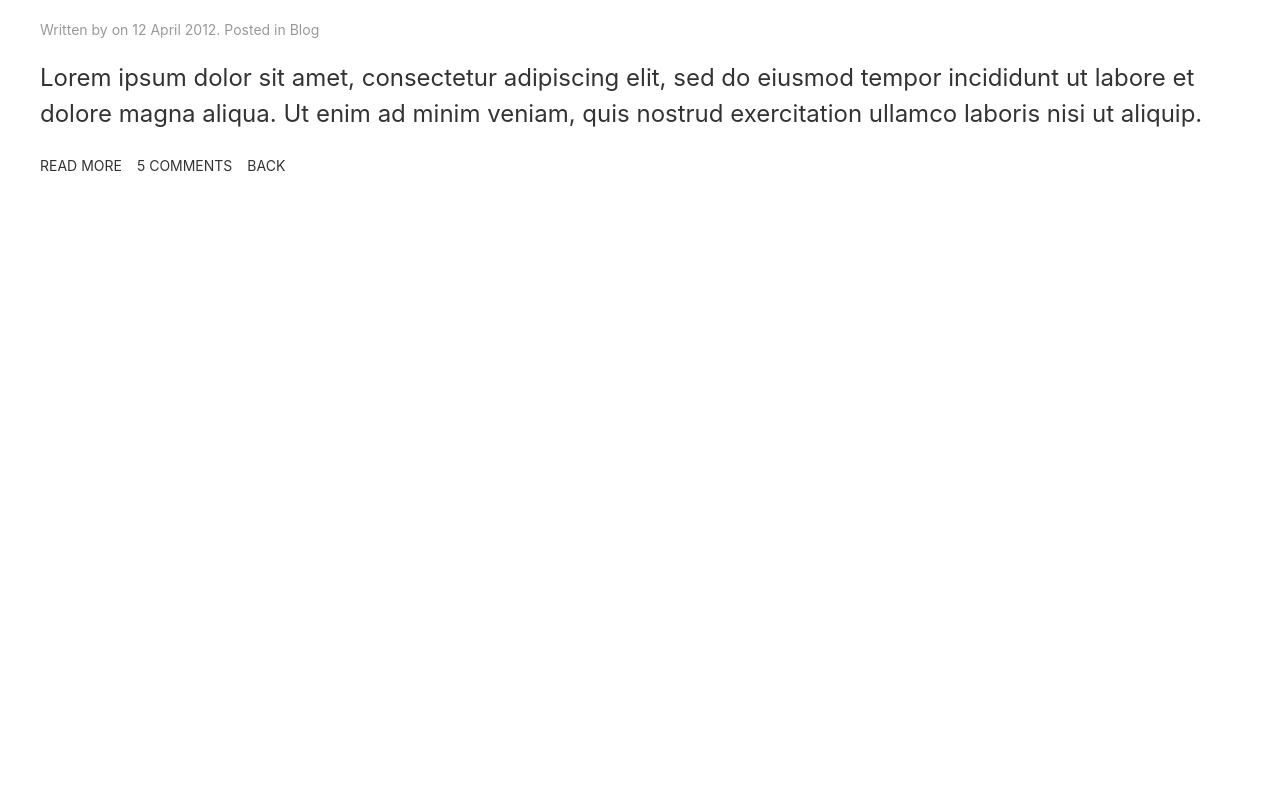
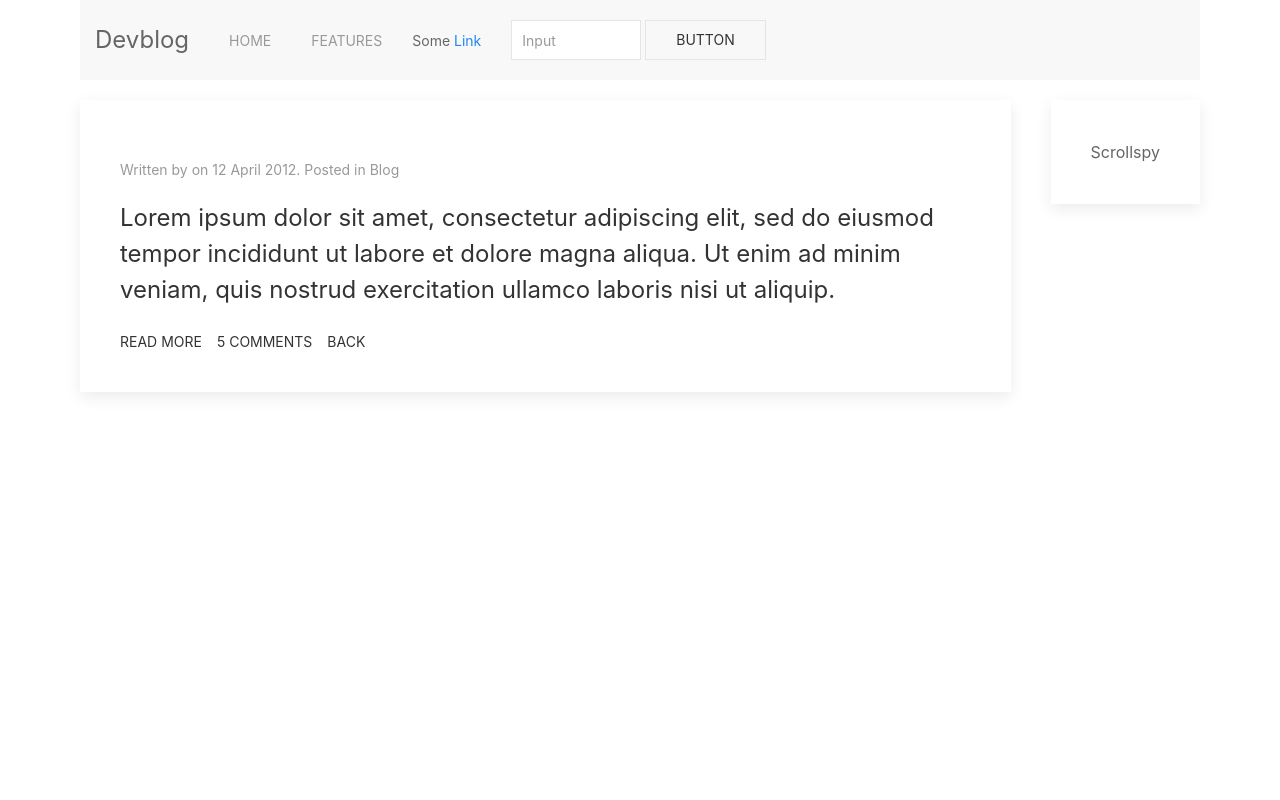
Before and after one commit to Madalin-Antonoiu/python-devblog, a Django app: template main/blog/templates/post_detail.html in a window 1280 px wide. Run offline with Django 3.2, Linux system fonts and the light colour scheme; the template is opened without the code that fills it, so the values that code supplies are empty.

Commit message:
Main UI organized.

```diff
--- a/main/blog/templates/base.html
+++ b/main/blog/templates/base.html
@@ -10,17 +10,29 @@
     <link rel="stylesheet" type="text/css" href="{% static 'uikit.min.css' %}" />
 
 
-    <title>Document</title>
+    <title>Devblog - Home</title>
 </head>
 <body>
-    {% block content %}
 
-    {% endblock %}
+    <!-- a. WRAPPER as tall as the viewport-->
+    <div class="uk-container uk-height-viewport uk-background-norepeat ">
+
+        <!-- b. NAVBAR-->
+        {% include 'navbar.html' %}
+
+        <!-- c. MAIN CONTENT container that offsets the nevbar-->
+        <div class="uk-container" uk-height-viewport="offset-top: true">
+
+            {% block content %}
+            {% endblock %}
+
+        </div>
+
+    </div>
 
 
     <!-- UIkit JS -->
     <script src="{% static 'uikit-icons.min.js' %}"></script>
     <script src="{% static 'uikit.min.js' %}"></script>
-
 </body>
 </html>
--- /dev/null
+++ b/main/blog/templates/navbar.html
@@ -0,0 +1,33 @@
+<nav class="uk-navbar-container uk-margin" uk-navbar>
+    <div class="uk-navbar-left">
+
+        <a class="uk-navbar-item uk-logo" href="{% url 'home' %}">Devblog</a>
+
+        <ul class="uk-navbar-nav">
+            <li>
+                <a href="{% url 'home' %}">
+                    <span class="uk-icon uk-margin-small-right" uk-icon="icon: star"></span>
+                    Home
+                </a>
+            </li>
+            <li>
+                <a href="#">
+                    <span class="uk-icon uk-margin-small-right" uk-icon="icon: star"></span>
+                    Features
+                </a>
+            </li>
+        </ul>
+
+        <div class="uk-navbar-item">
+            <div>Some <a href="#">Link</a></div>
+        </div>
+
+        <div class="uk-navbar-item">
+            <form action="javascript:void(0)">
+                <input class="uk-input uk-form-width-small" type="text" placeholder="Input">
+                <button class="uk-button uk-button-default">Button</button>
+            </form>
+        </div>
+
+    </div>
+</nav>
--- a/main/blog/templates/post_detail.html
+++ b/main/blog/templates/post_detail.html
@@ -2,7 +2,12 @@
 
 {% block content %}
 
-<article class="uk-article uk-container">
+
+
+<div uk-grid uk-height-viewport="offset-top: true">
+
+    <div class="uk-width-expand@m">
+        <article class="uk-article uk-card uk-card-default uk-card-body">
 
 
             <h1 class="uk-article-title"><a class="uk-link-reset" href="">{{ post.title }}</a></h1>
@@ -27,5 +32,16 @@
             </div>
 
     </article>
+    </div>
+
+    <div class="uk-width-auto@m">
+        <div class="uk-card uk-card-default uk-card-body">Scrollspy</div>
+    </div>
+
+
+
+</div>
+
+
 
 {% endblock %}
```
Also changed, not shown: main/blog/templates/home.html (+46 -6 lines). Lines whose indentation alone changed are shown as unchanged.
